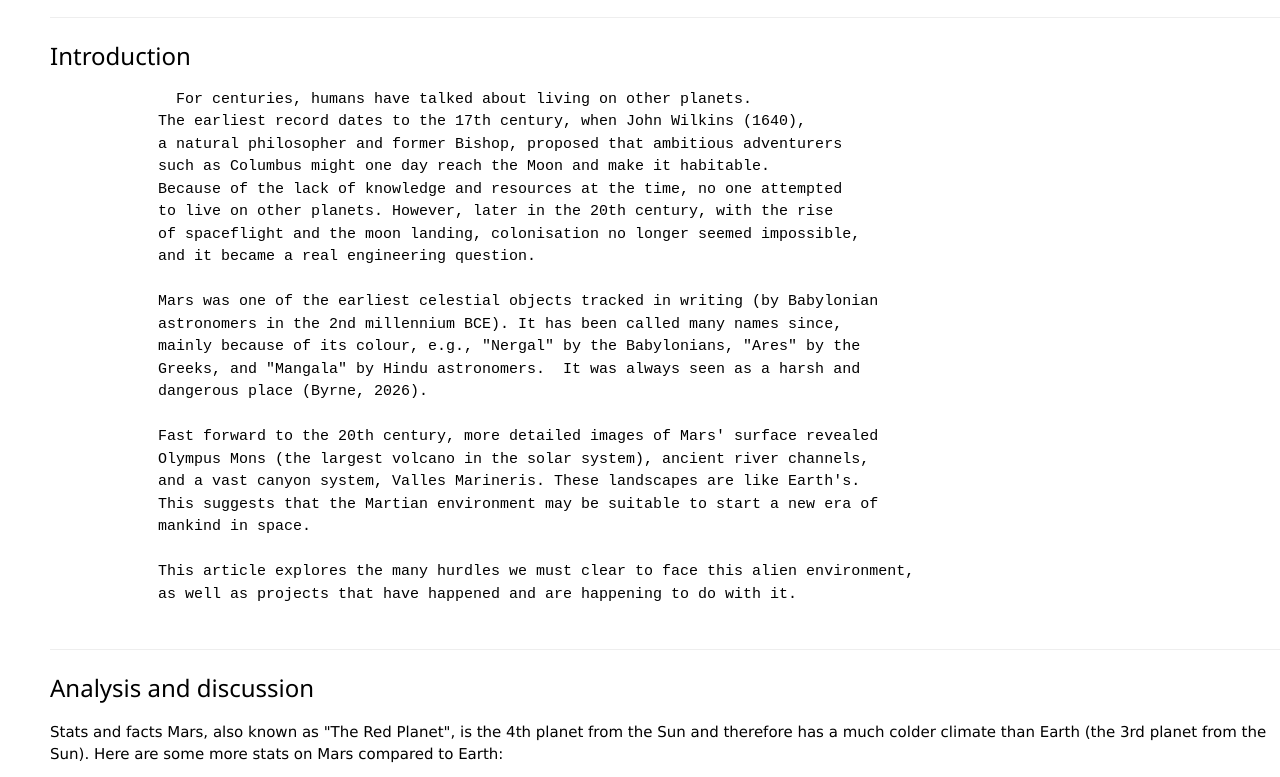
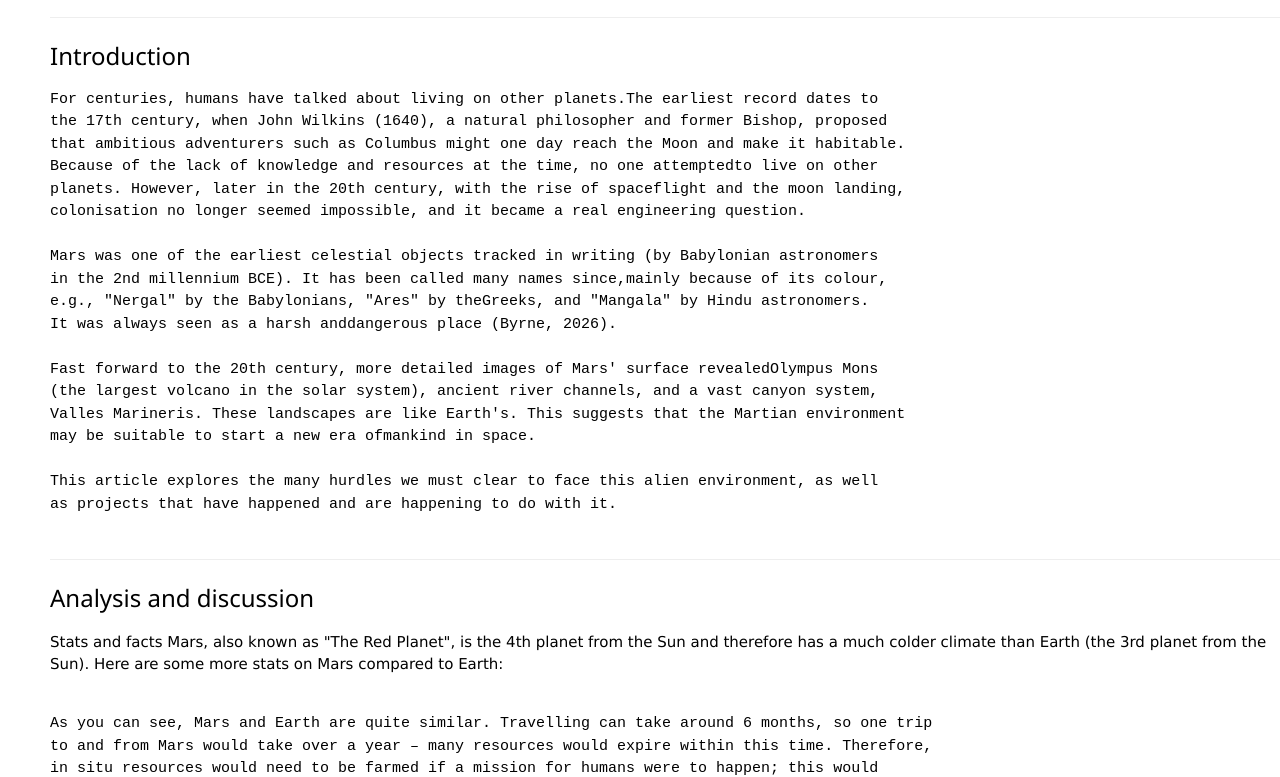
Before and after one commit to FEPSFY7006753/FY7006753, a plain HTML site: page index.html in a window 1280 px wide. Shown: the part 1457-2234 px from the top of the page. Drawn offline with nearby package versions, Linux system fonts and the light colour scheme.

Commit message:
Refactor introduction section for readability
Removed line breaks and improved text formatting for better readability.

```diff
--- a/index.html
+++ b/index.html
@@ -146,29 +146,25 @@ classifier confidence to drop, as in Vlachos (2008)
         <h3 id=”Introduction”>Introduction</h3>
 
           <pre  id="Introduction_InText">
-              For centuries, humans have talked about living on other planets.
-            The earliest record dates to the 17th century, when John Wilkins (1640),
-            a natural philosopher and former Bishop, proposed that ambitious adventurers
-            such as Columbus might one day reach the Moon and make it habitable.
-            Because of the lack of knowledge and resources at the time, no one attempted
-            to live on other planets. However, later in the 20th century, with the rise
-            of spaceflight and the moon landing, colonisation no longer seemed impossible,
-            and it became a real engineering question.
+For centuries, humans have talked about living on other planets.The earliest record dates to
+the 17th century, when John Wilkins (1640), a natural philosopher and former Bishop, proposed
+that ambitious adventurers such as Columbus might one day reach the Moon and make it habitable.
+Because of the lack of knowledge and resources at the time, no one attemptedto live on other
+planets. However, later in the 20th century, with the rise of spaceflight and the moon landing,
+colonisation no longer seemed impossible, and it became a real engineering question.
 
-            Mars was one of the earliest celestial objects tracked in writing (by Babylonian
-            astronomers in the 2nd millennium BCE). It has been called many names since,
-            mainly because of its colour, e.g., "Nergal" by the Babylonians, "Ares" by the
-            Greeks, and "Mangala" by Hindu astronomers.  It was always seen as a harsh and
-            dangerous place (Byrne, 2026).
+Mars was one of the earliest celestial objects tracked in writing (by Babylonian astronomers
+in the 2nd millennium BCE). It has been called many names since,mainly because of its colour,
+e.g., "Nergal" by the Babylonians, "Ares" by theGreeks, and "Mangala" by Hindu astronomers.
+It was always seen as a harsh anddangerous place (Byrne, 2026).
 
-            Fast forward to the 20th century, more detailed images of Mars' surface revealed
-            Olympus Mons (the largest volcano in the solar system), ancient river channels,
-            and a vast canyon system, Valles Marineris. These landscapes are like Earth's.
-            This suggests that the Martian environment may be suitable to start a new era of
-            mankind in space.
+Fast forward to the 20th century, more detailed images of Mars' surface revealedOlympus Mons
+(the largest volcano in the solar system), ancient river channels, and a vast canyon system,
+Valles Marineris. These landscapes are like Earth's. This suggests that the Martian environment
+may be suitable to start a new era ofmankind in space.
 
-            This article explores the many hurdles we must clear to face this alien environment,
-            as well as projects that have happened and are happening to do with it.
+This article explores the many hurdles we must clear to face this alien environment, as well
+as projects that have happened and are happening to do with it.
           </pre>
 
     <hr>
```
